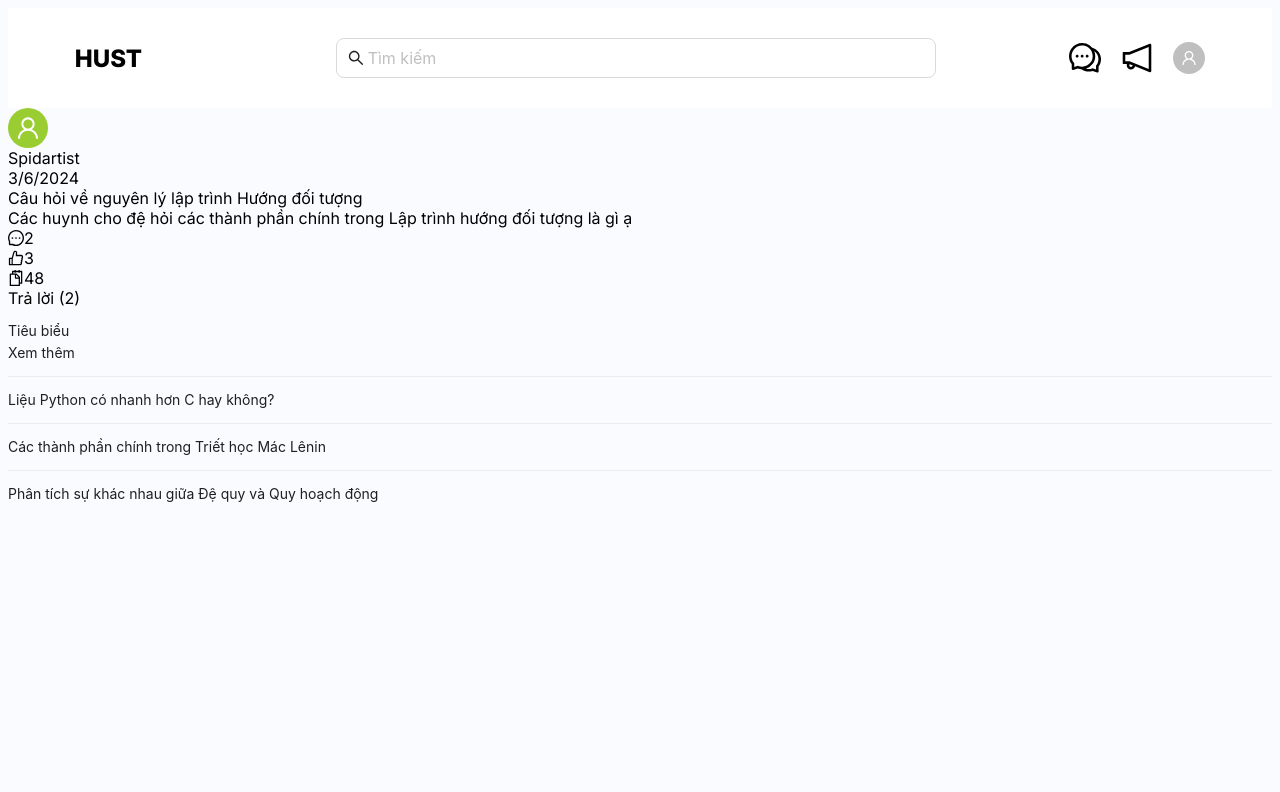
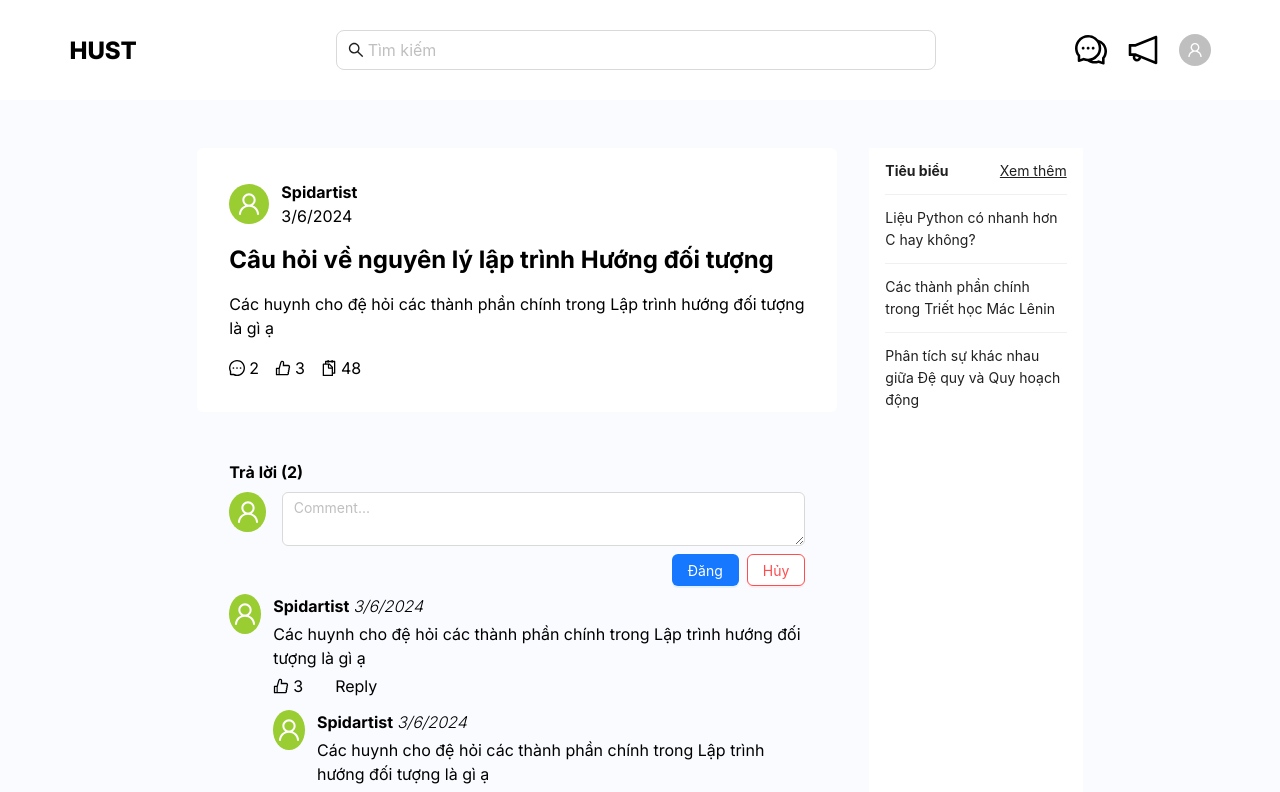
Before and after one commit to Binhkio/itss2, a Next.js app in the folder client/: page /post/1 in a window 1280 px wide. Shown: the top 792 px of the page. Built offline with nearby package versions, Linux system fonts and the light colour scheme.

Commit message:
update post detail

```diff
--- a/client/src/app/globals.css
+++ b/client/src/app/globals.css
@@ -25,7 +25,7 @@
 
 body {
   color: rgb(var(--foreground-rgb));
-  background: rgb(var(--background-rgb));
+  background: #fafbff;
 }
 
 @layer utilities {
--- a/client/src/app/layout.jsx
+++ b/client/src/app/layout.jsx
@@ -1,6 +1,6 @@
 import Header from "@/components/Header";
 import { Inter } from "next/font/google";
-// import "./globals.css";
+import "./globals.css";
 
 const inter = Inter({ subsets: ["latin"] });
 
@@ -14,7 +14,9 @@ export default function RootLayout({ children }) {
     <html lang="en" style={{backgroundColor: "#fafbff"}}>
       <body className={inter.className}>
         <Header/>
-        {children}
+        <div className="py-12">
+          {children}
+        </div>
       </body>
     </html>
   );
--- a/client/src/app/post/[id]/page.jsx
+++ b/client/src/app/post/[id]/page.jsx
@@ -1,7 +1,7 @@
 "use client"
 
 import { LikeOutlined, MessageOutlined, SnippetsOutlined, UserOutlined } from "@ant-design/icons";
-import { Avatar, List, Skeleton } from "antd";
+import { Avatar, Button, Input, List, Skeleton } from "antd";
 import { useParams } from "next/navigation";
 import { useEffect, useState } from "react";
 
@@ -52,6 +52,30 @@ export default function PostDetail() {
     })
   }, []);
 
+  const showComment = (cmt) => {
+    return (
+      <div className="my-2">
+        <div className="flex justify-start items-start gap-x-3">
+          <Avatar style={{ backgroundColor: 'yellowgreen' }} size={"large"} icon={<UserOutlined/>} />
+          <div className="flex flex-col gap-y-1">
+            <div className="font-bold">{data.createdBy}{'\t'}<span className="font-light italic">{data.createdAt}</span></div>
+            <div>{data.content}</div>
+            <div className="flex gap-x-8">
+              <div className="flex justify-start items-center gap-x-1">
+                <LikeOutlined/>
+                <span>{data.likes}</span>
+              </div>
+              <div>Reply</div>
+            </div>
+            <div>
+              {cmt.comments.length > 0 && cmt.comments.map((c) => showComment(c))}
+            </div>
+          </div>
+        </div>
+      </div>
+    )
+  }
+
   return (
     <div className="flex justify-center gap-x-8">
       {data ? (
@@ -85,26 +109,34 @@ export default function PostDetail() {
               </div>
             </div>
           </div>
-          <div className="flex flex-col">
-            <div className="flex flex-col">
-              <div>Trả lời {`(${data.comments.length})`}</div>
-              <div className="flex flex-col">
-                <div className="flex">
-
+          <div className="flex flex-col p-8">
+            <div className="flex flex-col gap-y-2">
+              <div className="font-bold text-md">Trả lời {`(${data.comments.length})`}</div>
+              <div className="flex flex-col gap-y-2">
+                <div className="flex gap-4">
+                  <Avatar style={{ backgroundColor: 'yellowgreen' }} size={"large"} icon={<UserOutlined/>} />
+                  <Input.TextArea rows={2} placeholder="Comment..."/>
+                </div>
+                <div className="flex justify-end items-center gap-x-2">
+                  <Button type="primary">Đăng</Button>
+                  <Button danger>Hủy</Button>
                 </div>
               </div>
+            </div>
+            <div className="flex flex-col gap-y-2">
+              {data.comments.length > 0 && data.comments.map((cmt) => showComment(cmt))}
             </div>
           </div>
         </div>
       ) : (
         <Skeleton/>
       )}
-      <div className="w-1/12">
+      <div className="w-1/6 bg-white px-4">
         <List
           header={(
             <div className="flex justify-between">
               <div className="font-bold">Tiêu biểu</div>
-              <div>Xem thêm</div>
+              <div className="underline">Xem thêm</div>
             </div>
           )}
           dataSource={[
```
Also changed, not shown: client/src/components/navbar/index.jsx (deleted, +0 -24 lines).
